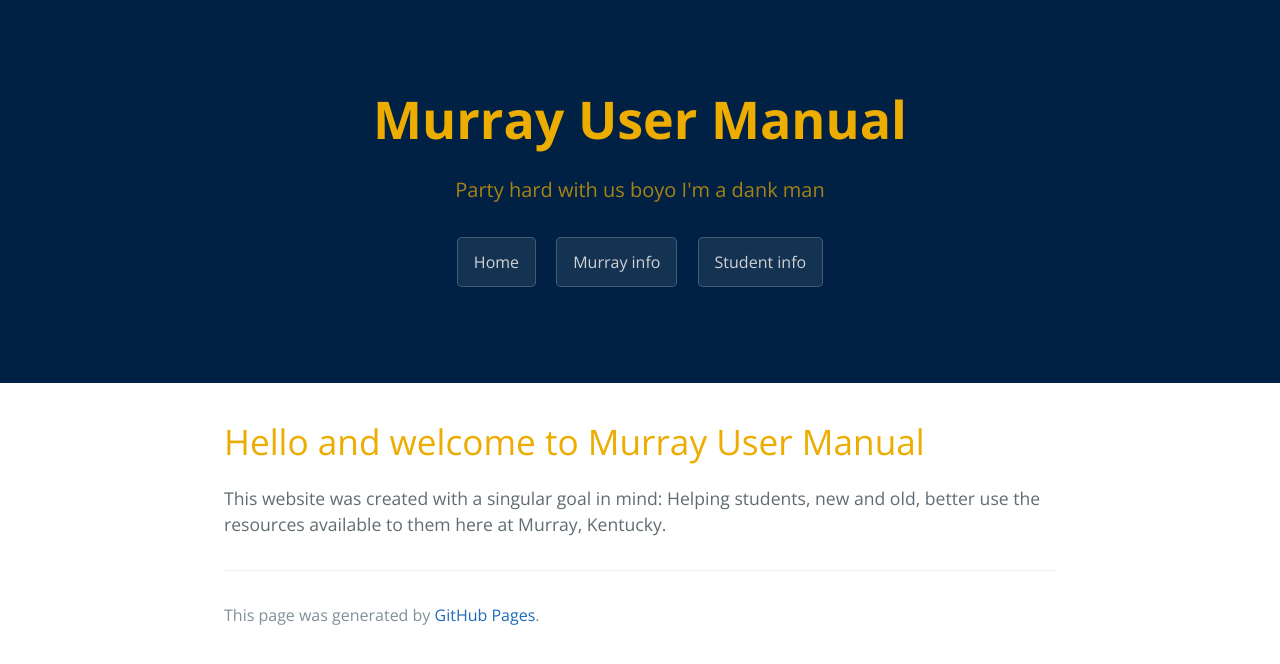
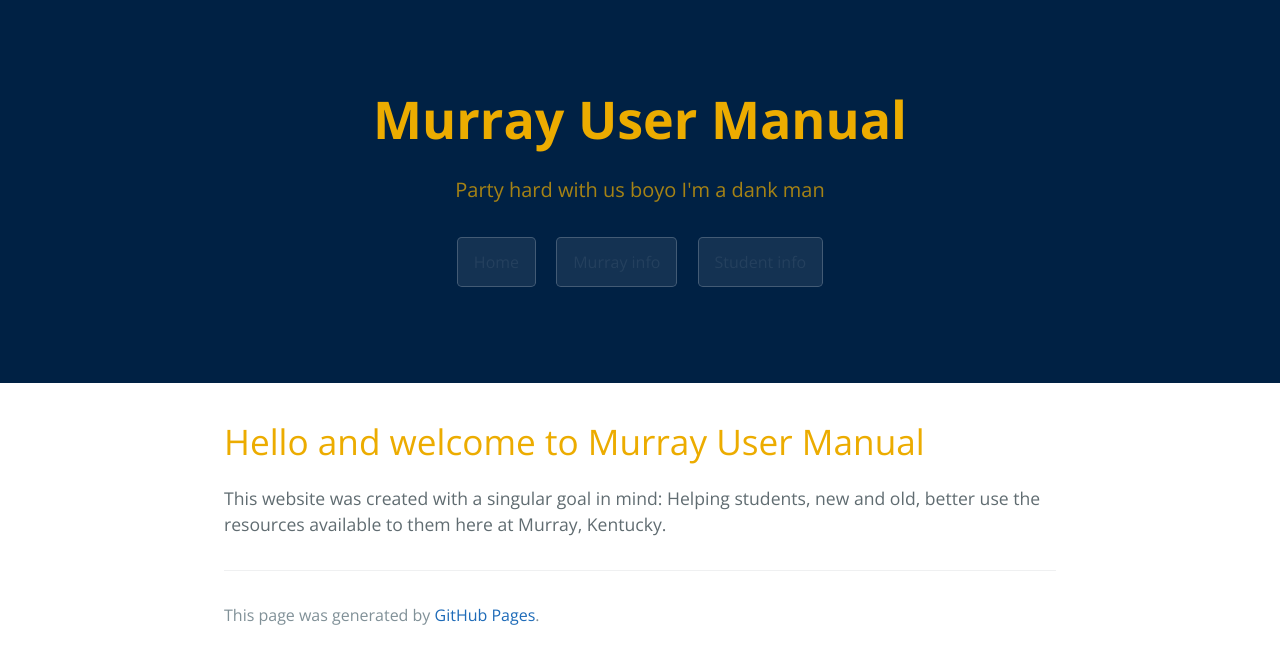
Before and after one commit to Windstrider/Windstrider.github.io, a Jekyll site: the page built from index.md, in a window 1280 px wide. Shown: the top 664 px of the page. Built offline with Jekyll 4.4.1, drawn with Linux system fonts in a browser that asks for light colours.

Commit message:
Update jekyll-theme-cayman.scss

```diff
--- a/_sass/jekyll-theme-cayman.scss
+++ b/_sass/jekyll-theme-cayman.scss
@@ -45,7 +45,7 @@ a {
 .btn {
   display: inline-block;
   margin-bottom: 1rem;
-  color: #D3D3D3;
+  color: rgba(255, 255, 255, 0.07);
   background-color: rgba(255, 255, 255, 0.08);
   border-color: rgba(255, 255, 255, 0.2);
   border-style: solid;
```
